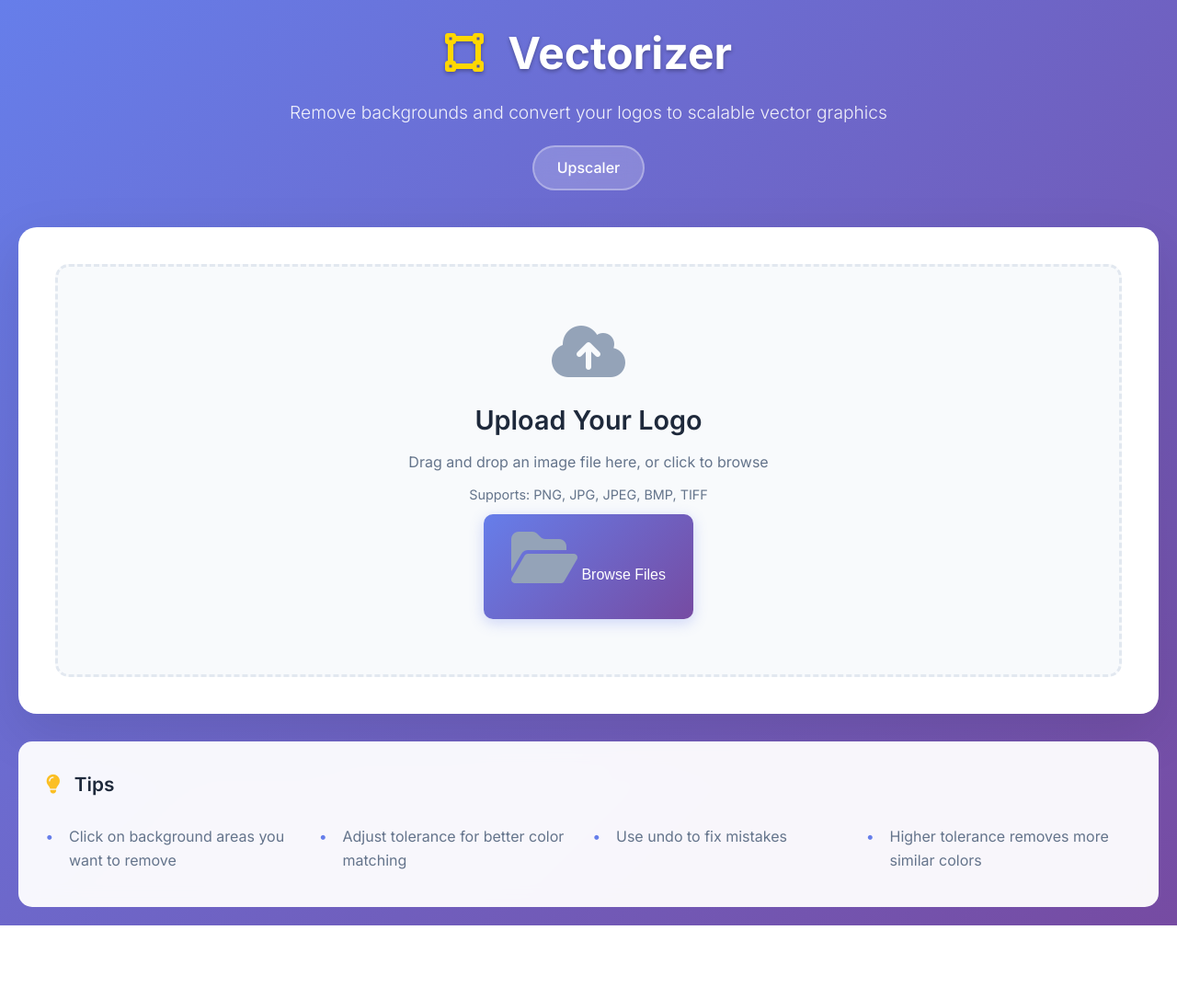
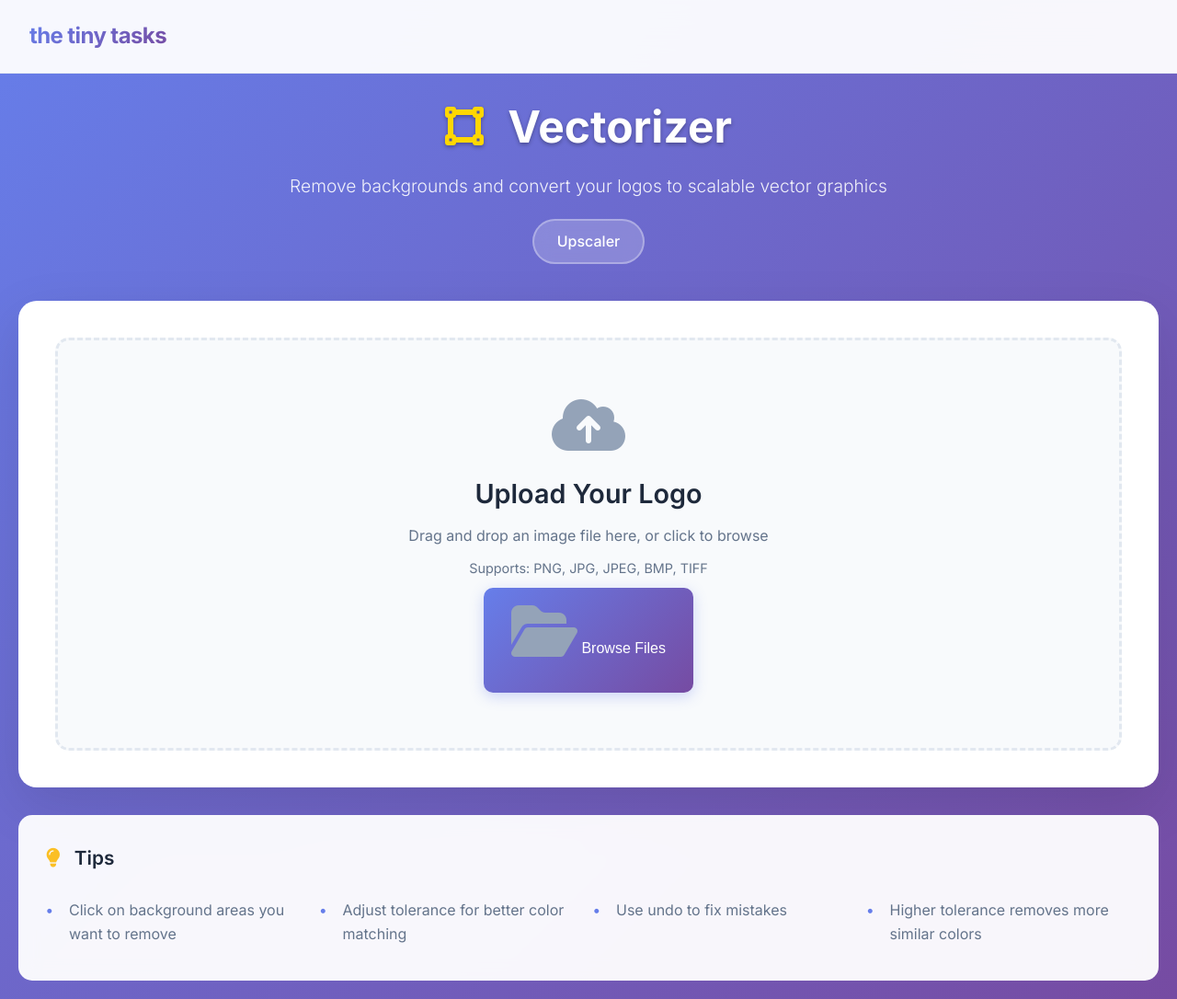
Before and after one commit to bwall3340/thetinytasks, a Flask app: page / in a window 1280 px wide. Shown: the whole page at 92% size. Before the commit the page ends 1006 px from the top, so only its background shows below. Run offline with Flask 3, Linux system fonts and the light colour scheme.

Commit message:
Add 'the tiny tasks' header bar to vectorizer tool
Matches the home screen header exactly:
- Fixed 80px bar, rgba white with blur backdrop
- Purple gradient logo text (same gradient/font/weight as home screen)
- Clicking the logo navigates to /

Also adds padding-top: 80px to body so content isn't hidden under
the fixed header.

https://claude.ai/code/session_01DtwvRcAAAC1PFBhpSpeZfU

```diff
--- a/WSR/static/interactive.css
+++ b/WSR/static/interactive.css
@@ -11,6 +11,42 @@ body {
     color: #333;
     background: linear-gradient(135deg, #667eea 0%, #764ba2 100%);
     min-height: 100vh;
+    padding-top: 80px;
+}
+
+/* Tiny Tasks nav bar */
+.ttt-header {
+    position: fixed;
+    top: 0;
+    left: 0;
+    right: 0;
+    height: 80px;
+    background: rgba(255, 255, 255, 0.95);
+    backdrop-filter: blur(20px);
+    -webkit-backdrop-filter: blur(20px);
+    border-bottom: 1px solid rgba(226, 232, 240, 0.8);
+    display: flex;
+    align-items: center;
+    padding: 0 2rem;
+    z-index: 1000;
+}
+
+.ttt-logo {
+    font-size: 1.5rem;
+    font-weight: 700;
+    letter-spacing: -0.025em;
+    text-transform: lowercase;
+    text-decoration: none;
+    background: linear-gradient(135deg, #667eea 0%, #764ba2 100%);
+    background-clip: text;
+    -webkit-background-clip: text;
+    -webkit-text-fill-color: transparent;
+    color: transparent;
+    transition: opacity 0.15s ease;
+}
+
+.ttt-logo:hover {
+    opacity: 0.75;
 }
 
 .container {
--- a/WSR/templates/interactive.html
+++ b/WSR/templates/interactive.html
@@ -9,6 +9,9 @@
     <link rel="stylesheet" href="https://cdnjs.cloudflare.com/ajax/libs/font-awesome/6.4.0/css/all.min.css">
 </head>
 <body>
+    <nav class="ttt-header">
+        <a href="/" class="ttt-logo">the tiny tasks</a>
+    </nav>
     <div class="container">
         <header class="header">
             <h1><i class="fas fa-vector-square"></i> Vectorizer</h1>
```
